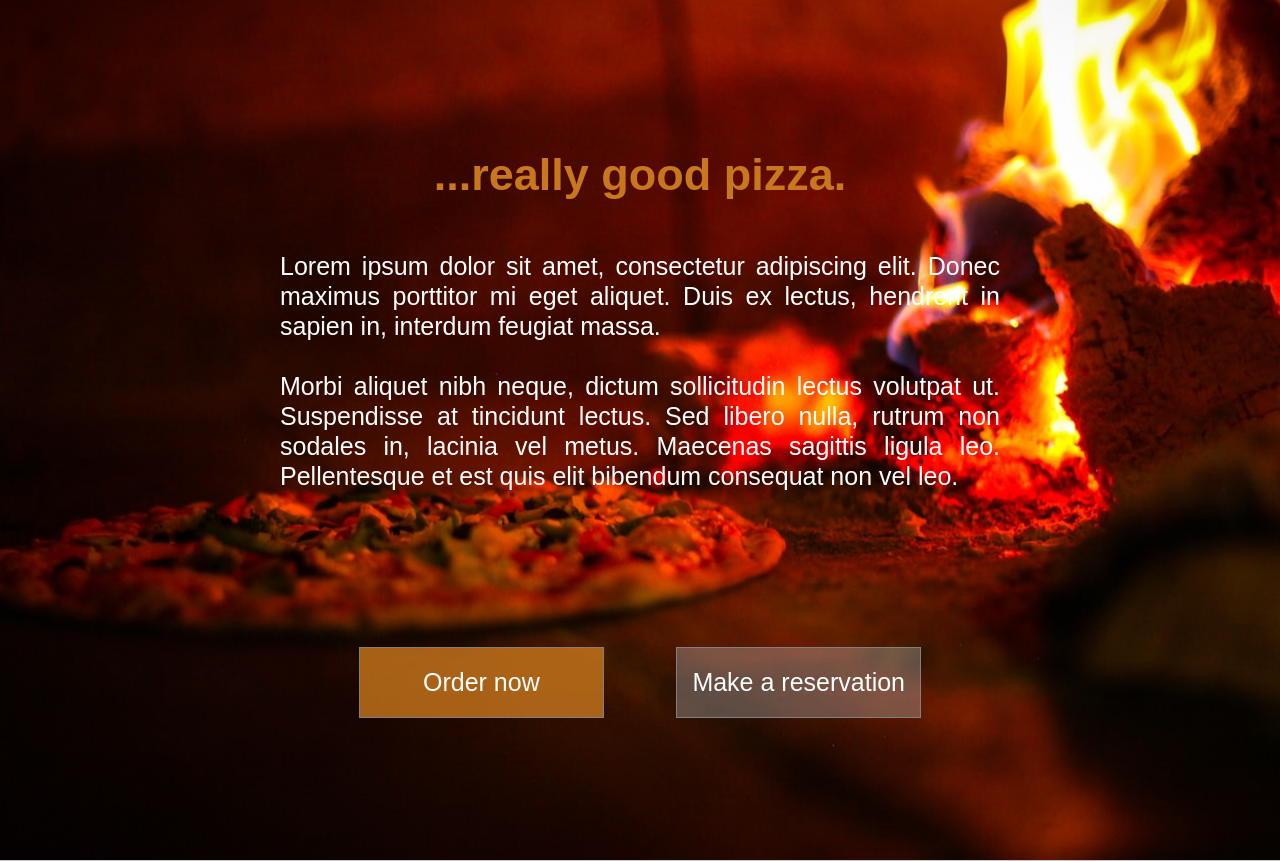
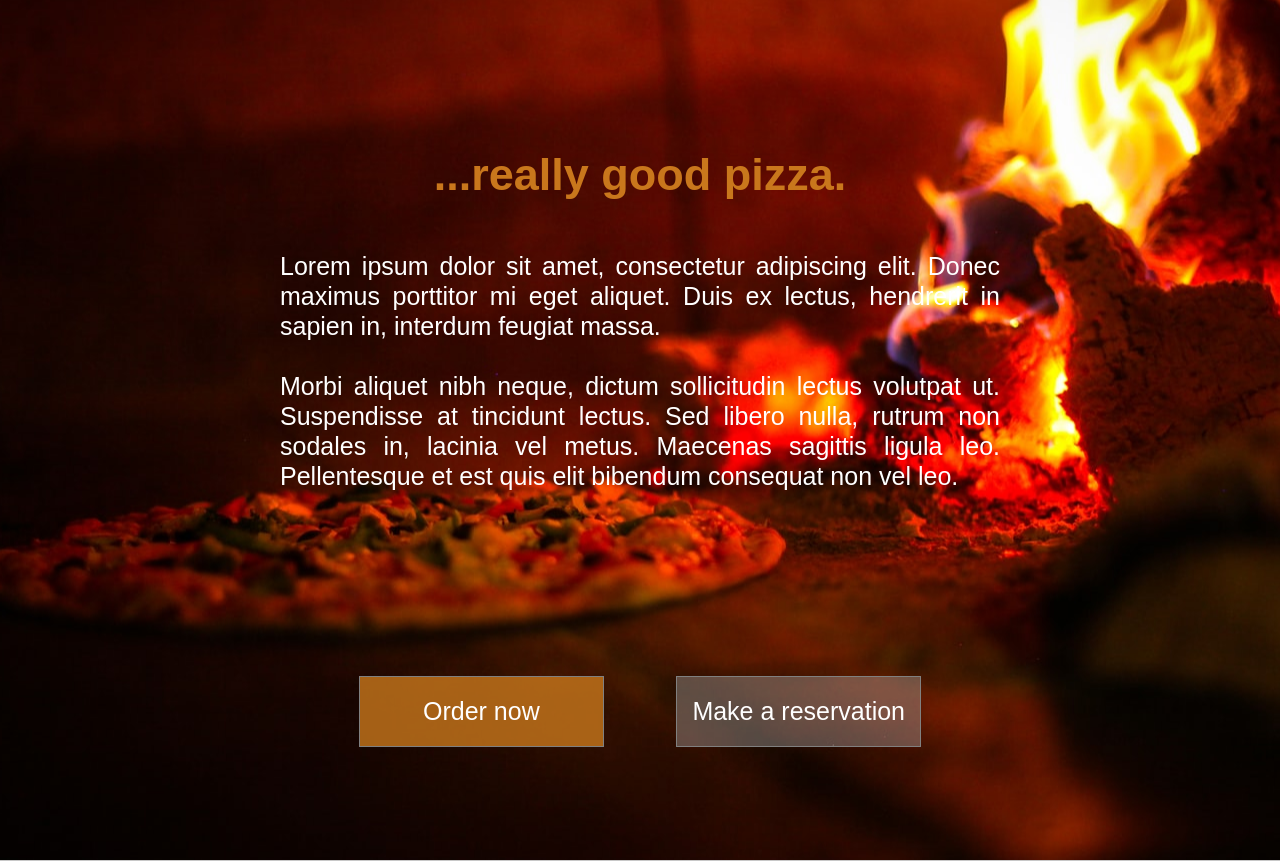
Before and after one commit to nlukic97/pizza-website, a PHP site: page / in a window 1280 px wide. Shown: the part 786-1647 px from the top of the page. Run offline with PHP 8.4, Linux system fonts and the light colour scheme.

```diff
--- a/css/style.css
+++ b/css/style.css
@@ -108,6 +108,8 @@ nav ul li a:hover {
 	background-color: #FF8F29;
 }
 
+
+/* /////////////////////////////////////////// HOME   ////////////////////////////////////////////////*/
 /*---------section 2 ------------*/
 #bar2 {
 	width: 100%;
@@ -184,7 +186,7 @@ nav ul li a:hover {
 .bar3-boxes {
 	margin: 0 auto;
 	width: 562px;
-	margin-top: 156px;
+	margin-top: 185px;
 }
 
 .bar3-boxes a {
```
